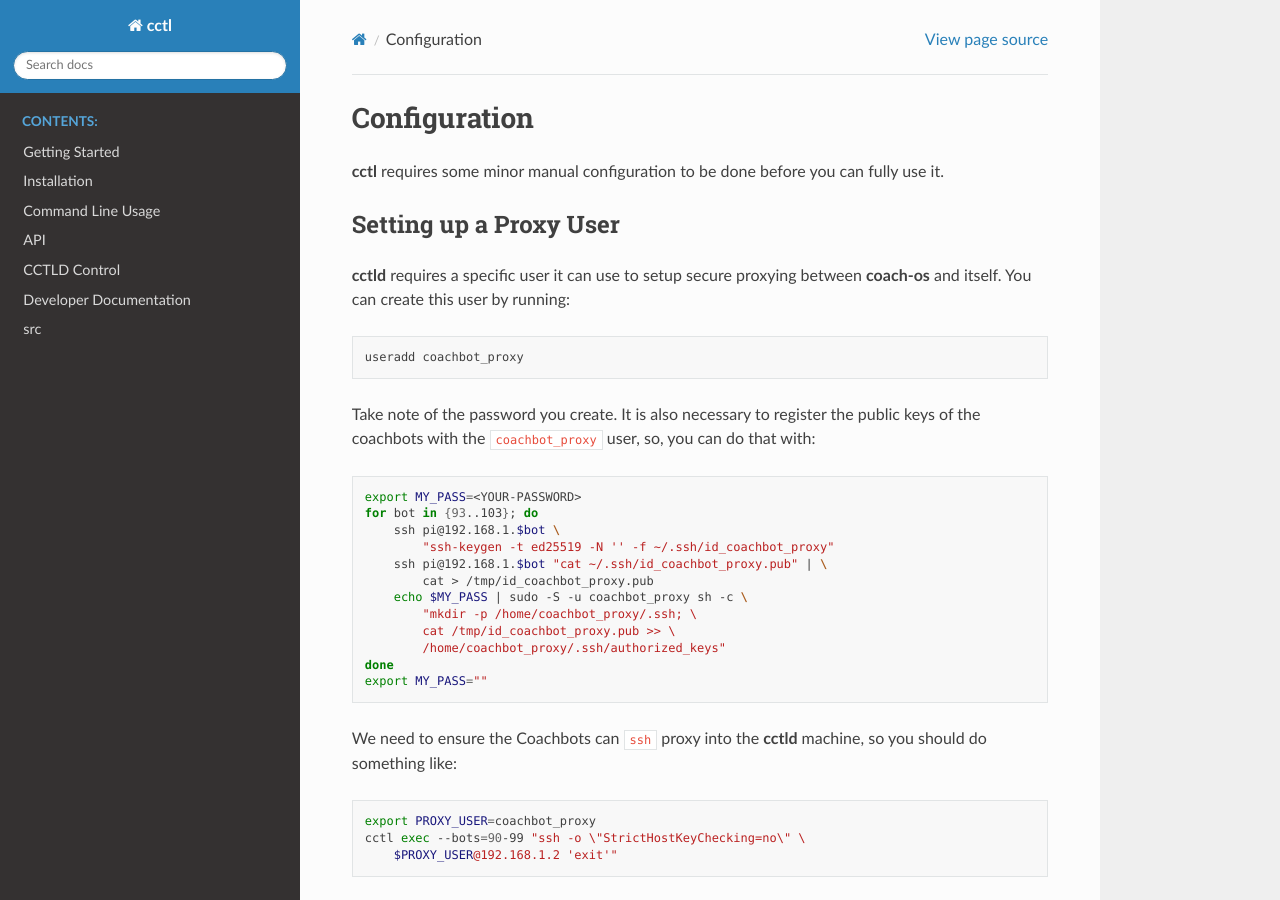
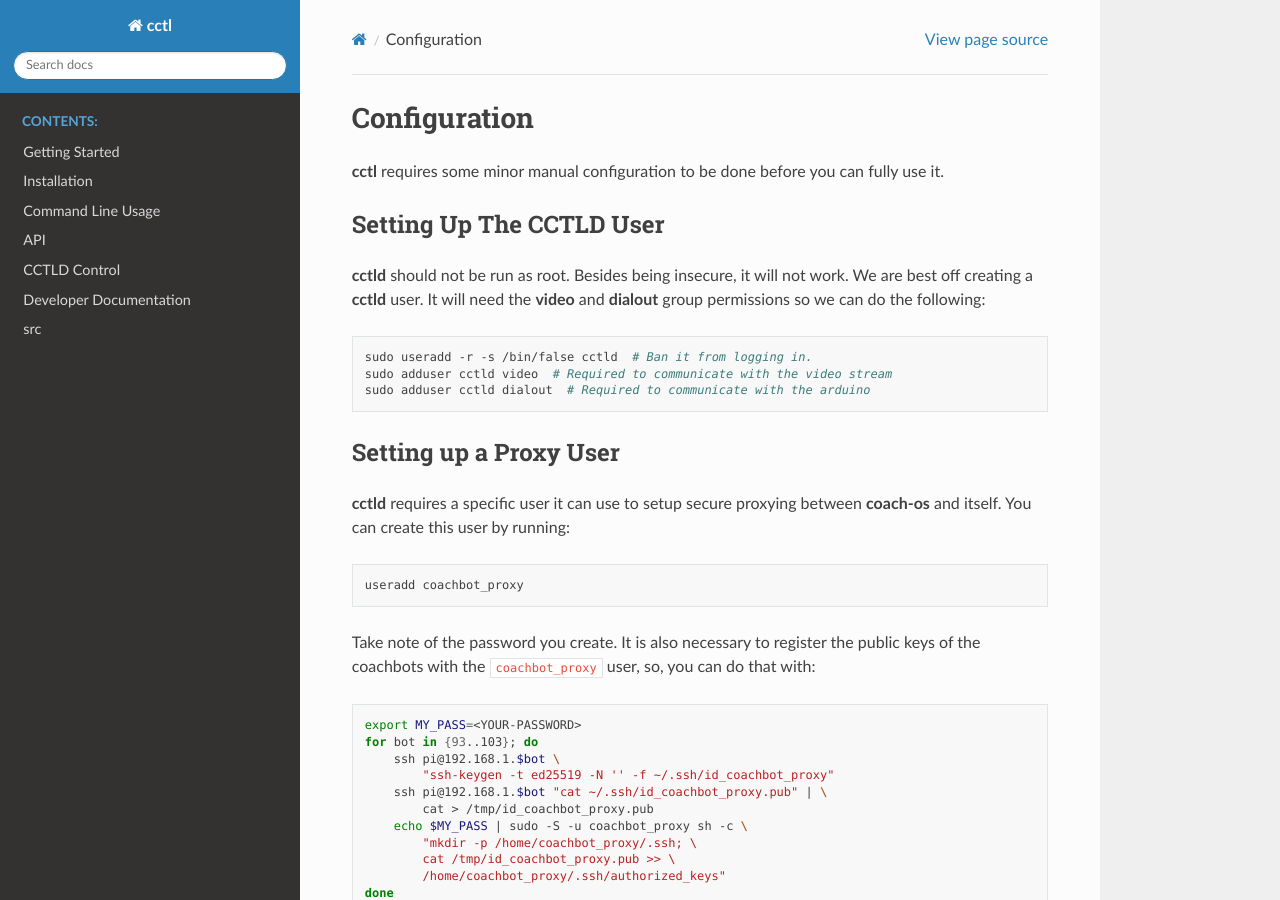
Before and after one commit to coachbots/cctl, a Sphinx documentation site: the page built from docs/source/configuration.rst, in a window 1280 px wide and 900 px high. Built offline with Sphinx 7.4.7 and the Read the Docs theme 2.0.0, drawn with Linux system fonts in a browser that asks for light colours.

Commit message:
Documented necessity of cctld user

```diff
--- a/docs/source/configuration.rst
+++ b/docs/source/configuration.rst
@@ -3,6 +3,19 @@ Configuration
 
 **cctl** requires some minor manual configuration to be done before you can
 fully use it.
+
+Setting Up The CCTLD User
+^^^^^^^^^^^^^^^^^^^^^^^^^
+
+**cctld** should not be run as root. Besides being insecure, it will not work.
+We are best off creating a **cctld** user. It will need the **video** and
+**dialout** group permissions so we can do the following:
+
+.. code-block:: bash
+
+   sudo useradd -r -s /bin/false cctld  # Ban it from logging in.
+   sudo adduser cctld video  # Required to communicate with the video stream
+   sudo adduser cctld dialout  # Required to communicate with the arduino
 
 Setting up a Proxy User
 ^^^^^^^^^^^^^^^^^^^^^^^
```
